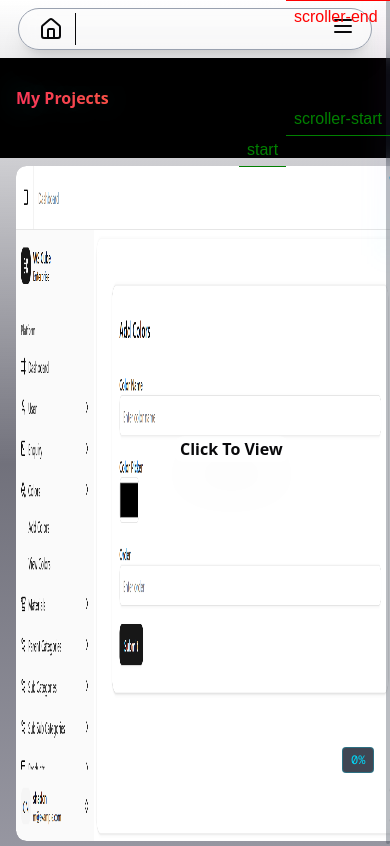
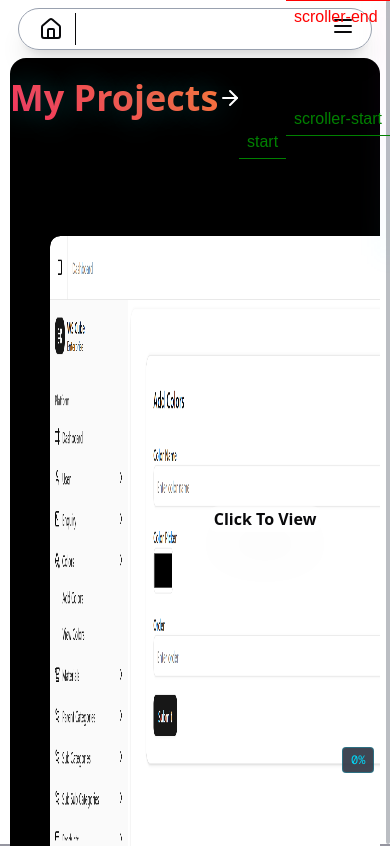
Before and after one commit to gourav-1711/portfolio, a Next.js app: page /projects in a window 390 px wide. Shown: the top 846 px of the page. Built offline with nearby package versions, Linux system fonts and the light colour scheme.

Commit message:
complete

```diff
--- a/src/app/hrorizontal-scroll/HorizontalScrollWrapper.jsx
+++ /dev/null
@@ -1,44 +0,0 @@
-'use client';
-
-import { useEffect, useRef } from 'react';
-import gsap from 'gsap';
-import { ScrollTrigger } from 'gsap/ScrollTrigger';
-import Banner from '../Comman/Banner';
-import Skills from '../Comman/Skills';
-import Contact from '../Comman/Contact';
-
-gsap.registerPlugin(ScrollTrigger);
-
-export default function HorizontalScrollWrapper() {
-    const containerRef = useRef(null);
-    const sectionOneRef = useRef(null);
-    const sectionTwoRef = useRef(null);
-    const sectionThreeRef = useRef(null);
-
-    useEffect(() => {
-        const sections = [sectionOneRef.current, sectionTwoRef.current, sectionThreeRef.current];
-
-        gsap.to(sections, {
-            xPercent: -100 * (sections.length - 1),
-            ease: "none",
-            scrollTrigger: {
-                trigger: containerRef.current,
-                pin: true,
-                scrub: 1,
-                snap: 1 / (sections.length - 1),
-                end: () => "+=" + containerRef.current.offsetWidth,
-            },
-        });
-    }, []);
-
-    return (
-        <div className="overflow-hidden">
-            <div
-                ref={containerRef}
-                className="flex w-[300vw] h-[90vh]"
-            >
-
-            </div>
-        </div>
-    );
-}
--- a/src/app/projects/page.jsx
+++ b/src/app/projects/page.jsx
@@ -5,6 +5,7 @@ import "aos/dist/aos.css";
 import gsap from "gsap";
 import ScrollTrigger from "gsap/ScrollTrigger";
 import { FocusCards } from "@/components/ui/focus-cards";
+import { ArrowBigRight, ArrowRight, ArrowRightIcon } from "lucide-react";
 
 
 export default function page() {
@@ -47,7 +48,7 @@ export default function page() {
     const totalScroll = horizontal.scrollWidth - window.innerWidth;
 
     gsap.to(horizontal, {
-      x: -scrollLength -300 ,
+      x: -scrollLength - 300,
       ease: 'none',
       scrollTrigger: {
         trigger: element,
@@ -56,7 +57,7 @@ export default function page() {
         scrub: 1,
         pin: true,
         anticipatePin: 1,
-        markers:true,
+        markers: true,
       },
     });
   }, [])
@@ -64,17 +65,18 @@ export default function page() {
 
   return (
     <>
-    <div className="bg-black container block md:hidden">
-            <h3 className="main-title ">My Projects</h3>
-          </div>
-      <div className="container grid md:grid-cols-[25%_auto]   overflow-hidden ">
-        <div className="text-4xl font-bold text-center hidden md:block pb-10 h-[50vh] md:h-screen ">
-          <div className="bg-black">
-            <h3 className="main-title ">My Projects</h3>
+      <div className=" fixed top-0 left-0 -z-[1] w-full h-screen bg-white">
+
+      </div>
+
+      <div className="max-w-[1200px] w-[95%] md:w-full mx-auto    overflow-hidden bg-black rounded-2xl mb-5  ">
+        <div className="text-4xl font-bold text-center   ">
+          <div className="">
+            <h3 className="main-title flex items-center "><span>My Projects</span><span><ArrowRightIcon color="white" /></span></h3>
           </div>
         </div>
-        <div ref={sectionRef}  className="horizontal-section h-screen ">
-          <div ref={horizontalRef} className="horizontal-container  w-max h-full">
+        <div ref={sectionRef} className="horizontal-section h-screen overflow-hidden ps-10 flex items-center ">
+          <div ref={horizontalRef} className="horizontal-container  w-max h-full flex items-center">
             <FocusCardsDemo />
           </div>
 
--- a/src/components/ui/focus-cards.jsx
+++ b/src/components/ui/focus-cards.jsx
@@ -11,7 +11,7 @@ export const Card = React.memo(({ card, index, hovered, setHovered }) => (
     onMouseEnter={() => setHovered(index)}
     onMouseLeave={() => setHovered(null)}
     className={cn(
-      "rounded-lg relative  overflow-hidden min-w-[100vw] sm:min-w-[90vw] md:min-w-[40vw] h-[80vh] flex-shrink-0 transition-all duration-300 ease-out flex justify-center ",
+      "rounded-lg relative  overflow-hidden min-w-[100vw] sm:min-w-[90vw] md:min-w-[40vw] h-[80vh] flex-shrink-0 transition-all duration-300 ease-out flex justify-center shadow-2xl ",
       hovered !== null && hovered !== index && "blur-[4px] scale-[0.90] ",
       hovered !== null && hovered == index && " scale-[1.01] saturate-[1.05] z-[99999]"
     )}
@@ -22,7 +22,7 @@ export const Card = React.memo(({ card, index, hovered, setHovered }) => (
       height={400}
       src={card.src}
       alt={card.title}
-      className=" object-fill absolute inset-0 h-full w-full object-top-left rounded-lg"
+      className="  absolute inset-0 h-full w-full object-center rounded-lg"
     />
     <div
       className={`block lg:hidden absolute top-[40%] left-[40%] bg-background/50 font-bold shadow-2xl rounded-full px-2 py-[1px] ${
@@ -79,7 +79,7 @@ export function FocusCards({ cards }) {
   const [hovered, setHovered] = useState(null);
 
   return (
-    <div className="flex gap-10  mx-auto space-y-3 md:px-8 w-full h-full ">
+    <div className="flex gap-10  items-center mx-auto space-y-3 md:px-8 w-full h-full ">
       {cards.map((card, index) => (
         <Card
           key={card.title}
```
